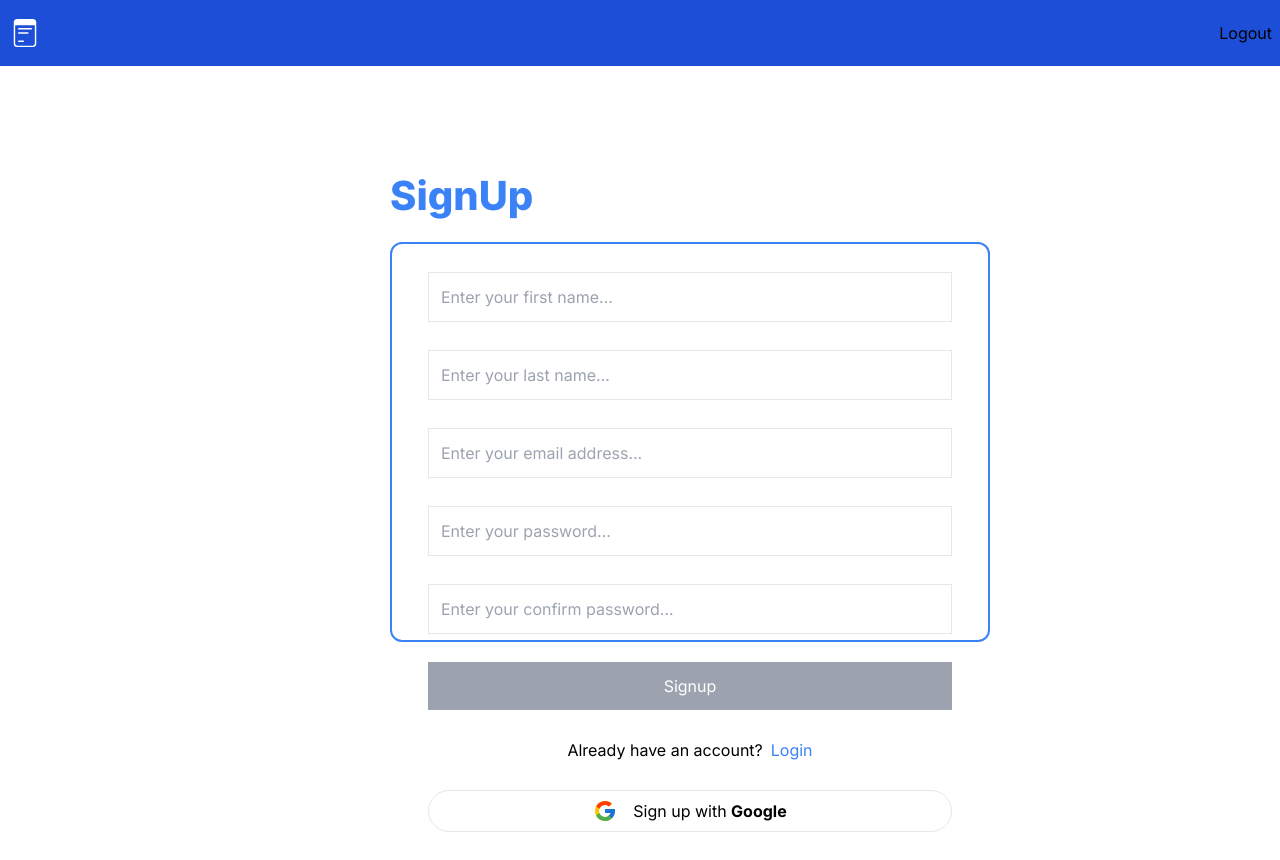
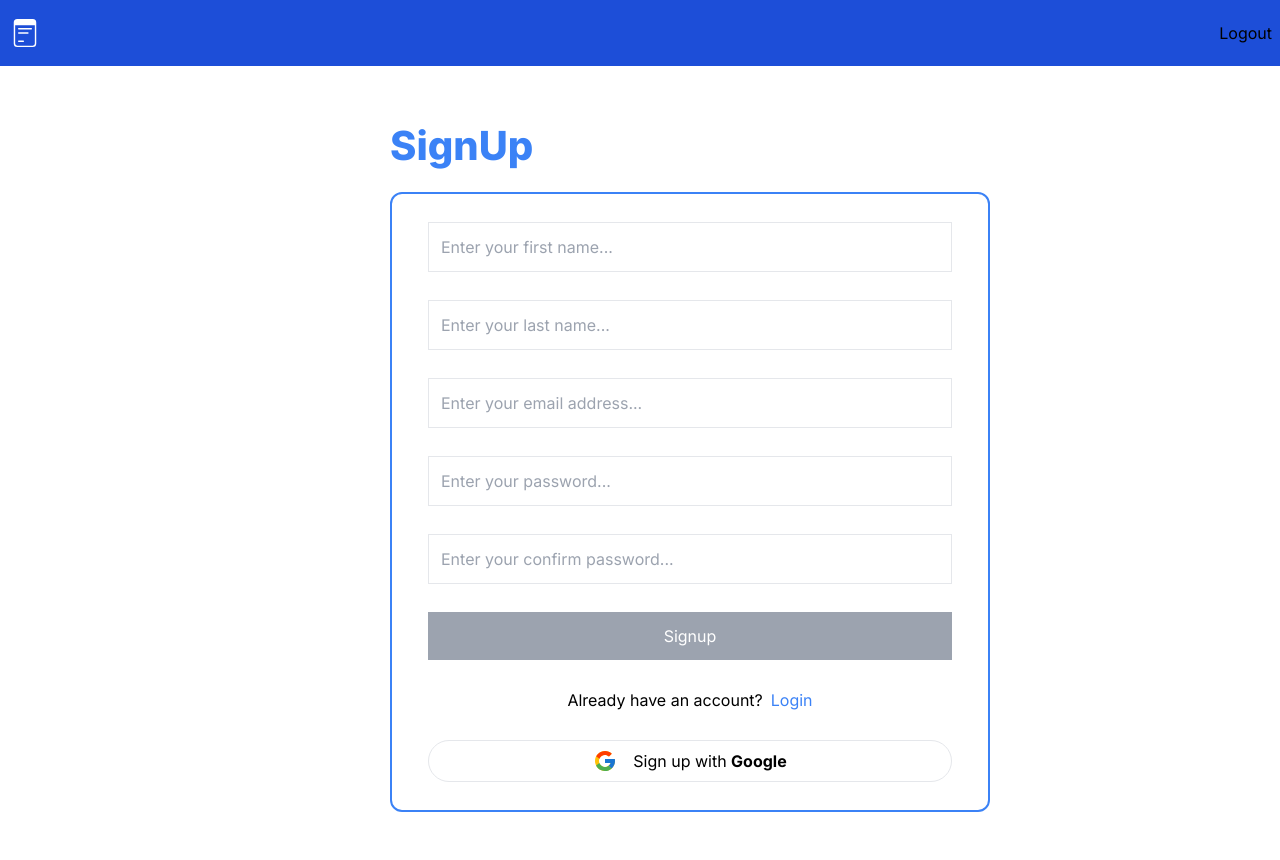
Before and after one commit to NOORMOHAMMED789/task_manager_frontend, a Next.js app: page /signup in a window 1280 px wide. Built offline with nearby package versions, Linux system fonts and the light colour scheme; no server answers; sample sign-in values are in the browser's storage.

Commit message:
feat: sign up feature also completed

```diff
--- a/src/app/signup/page.jsx
+++ b/src/app/signup/page.jsx
@@ -134,11 +134,11 @@ const SignUp = () => {
     }
   };
   return (
-    <div className="w-full md:w-full px-10 md:px-5 lg:px-0 lg:w-[500px] mx-auto my-auto mt-[60px] md:mt-[80px] lg:mt-[100px]">
+    <div className="w-full mb-10 md:w-full px-10 md:px-5 lg:px-0 lg:w-[500px] mx-auto my-auto mt-[60px] md:mt-[80px] lg:mt-[50px]">
       <div className="font-extrabold text-blue-500 mb-2 md:mb-3 lg:mb-4 text-[24px] md:text-[30px] lg:text-[40px]">
         SignUp
       </div>
-      <div className="rounded-xl border-blue-500 border-[2px] w-full px-2 lg:w-[600px] lg:h-[400px]">
+      <div className="rounded-xl border-blue-500 border-[2px] w-full px-2 lg:w-[600px]">
         <div className="px-5 py-5 md:px-6 md:py-6 lg:px-7 lg:py-7 flex flex-col gap-7">
           <form onSubmit={handleSubmit} className="flex flex-col gap-7">
             <Input
```
